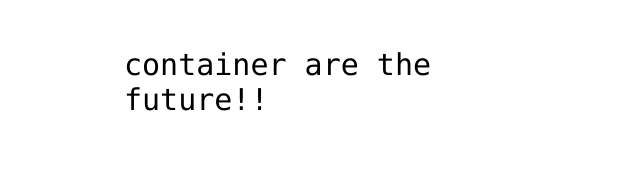
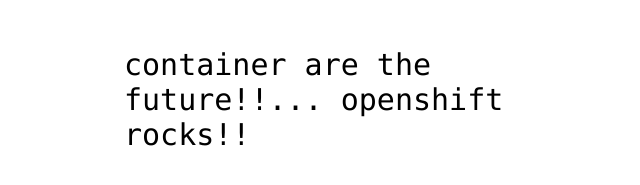
Before and after one commit to lonenatsume/hello-world, a plain HTML site: page index.html in a window 1280 px wide. Shown: the part 341-526 px from the top of the page, without its empty margins (316-956 px from the left). Drawn offline with Linux system fonts and the light colour scheme.

Commit message:
Update index.html

```diff
--- a/index.html
+++ b/index.html
@@ -12,7 +12,7 @@
 <img src="https://octodex.github.com/images/daftpunktocat-thomas.gif" id="octocat" alt="octocat-gif" />
 
 <!-- Change this code here by copy and pasting your template on line 15 -->
-<p>container are the future!!</p>
+<p>container are the future!!...  openshift rocks!!</p>
 
 
 
```
